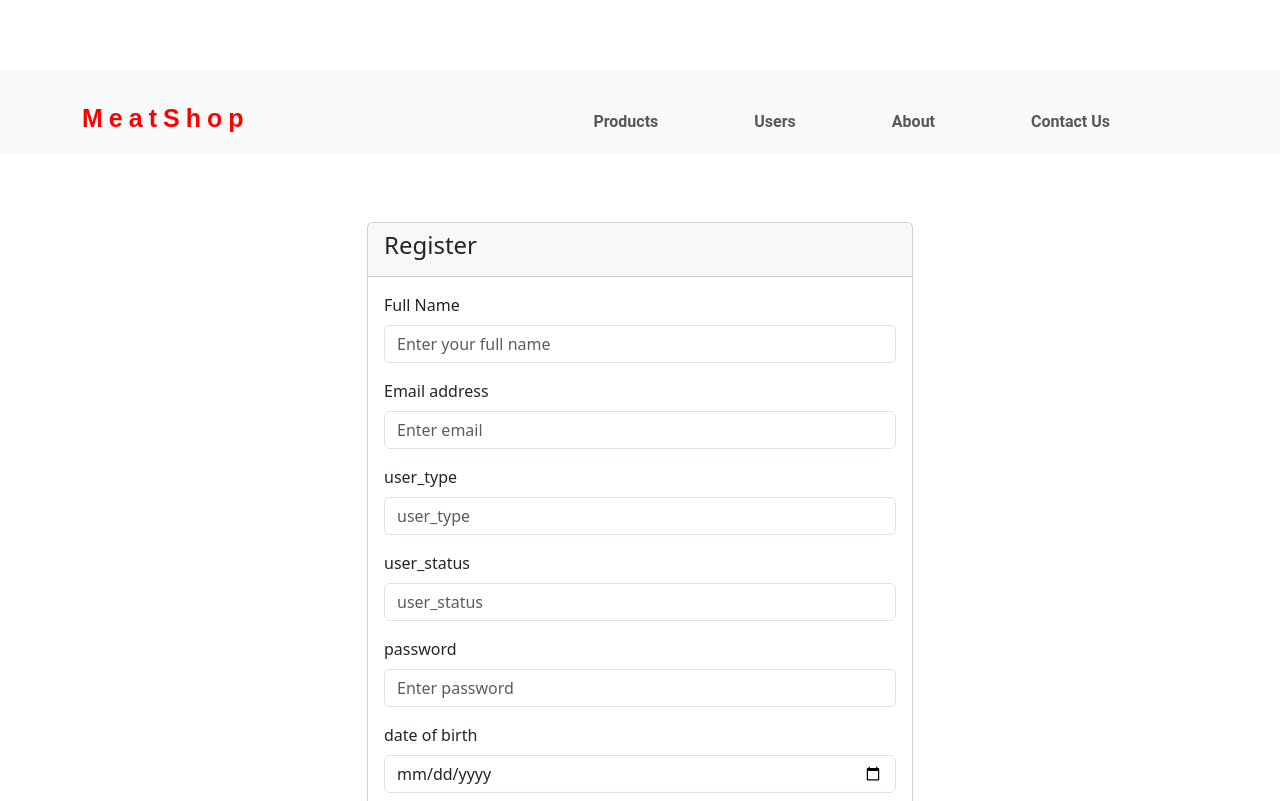
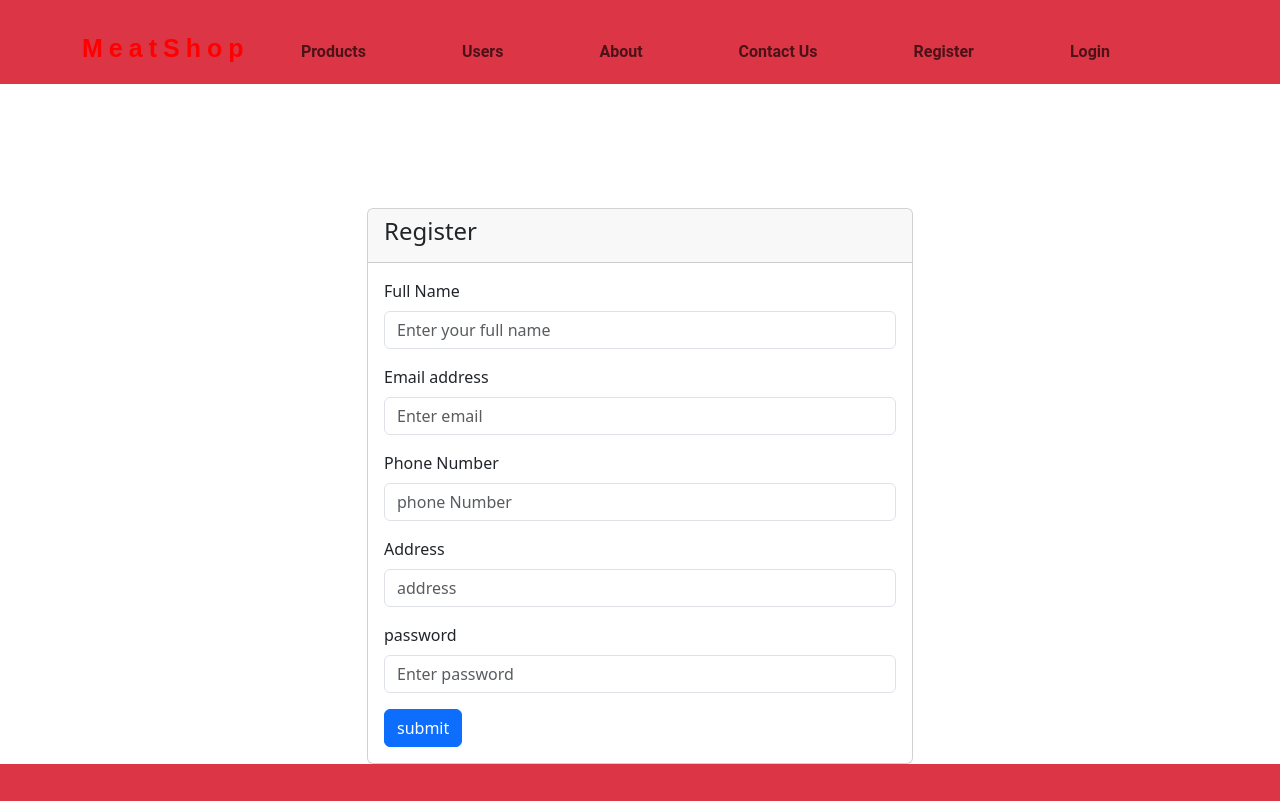
Before and after one commit to Kiboigo/MeatShop, a Flask app: page /register in a window 1280 px wide. Shown: the top 801 px of the page. Run offline with Flask 3, Linux system fonts and the light colour scheme.

Commit message:
this is final yaer project

```diff
--- a/database.py
+++ b/database.py
@@ -2,7 +2,7 @@ import psycopg2
 # psycopg2 is a popular Python adapter for PostgreSQL that allows you to interact with PostgreSQL databases using Python code
 
 try:
-    conn = psycopg2.connect("dbname= esipil user=postgres password=1234")
+    conn = psycopg2.connect("dbname= meat user=postgres password=39457485")
     cur =conn.cursor()
 except Exception as e:
     print(e)
@@ -16,9 +16,9 @@ def fetch_data(tbname):
     except Exception as e:
         return e
 
-def insert_user(v):
+def add_user(v):
     vs = str(v)
-    q = "insert into users(full_name,email,user_type, user_status, password, created_at, dob) "\
+    q = "insert into users(fullname,email,phone,address,h_password, created_at) "\
         "values" + vs
     cur.execute(q)
     conn.commit()
--- a/main.py
+++ b/main.py
@@ -1,5 +1,5 @@
-from flask import Flask, render_template, redirect, request
-from database import fetch_data, insert_user
+from flask import Flask, render_template, redirect, request,url_for
+from database import *
 from werkzeug.security import generate_password_hash, check_password_hash
 
 app = Flask(__name__)
@@ -8,9 +8,10 @@ app = Flask(__name__)
 def hello():
     return render_template("index.html")
 
-@app.route("/students")
+@app.route("/users")
 def students():
    user = fetch_data("users")
+   print(user)
    return render_template("students.html", user = user)
 
 
@@ -26,24 +27,32 @@ def courses():
 
 
 @app.route('/adduser', methods=["POST", "GET"])
-def addproducts():
+def signup():
    if request.method=="POST":
       fullname = request.form["fullname"]
       email = request.form["email"]
-      user_type=request.form["user_type"]
-      user_status = request.form["user_status"]
-      password1 = request.form["password"]
-      password = generate_password_hash(password1)
-      dob = request.form["dob"]
-      user=(fullname,email,user_type, user_status, password, 'now()',dob)
-      insert_user(user)
-      return redirect("/register")
+      phone = request.form["phone"]
+      password = request.form["password"]
+      address = request.form["address"]
+      h_password = generate_password_hash(password)
+      user=(fullname,email,phone,address,h_password,'now()')
+      add_user(user)
+   return redirect("/register")
 
-   # @app.route('/login', methods=["POST", "GET"])
-   # def login():
-   #    if request.method=='POST':
-   #           email = request.form["email"]
-   #           password = request.form["password"]
+@app.route('/login', methods=["POST", "GET"])
+def login():
+    if request.method == 'POST':
+        email = request.form["email"]
+        password = request.form["password"]
+        users = fetch_data('users')
+        for user in users:
+            dbemail = user[2]
+            dbpass = user[5]
+            if dbemail == email and check_password_hash(dbpass, password):
+                # Redirect to dashboard or homepage after successful login
+                return redirect(redirect('/'))  # Assuming you have a route named 'dashboard'
+    return redirect('/login')
+
 
 if __name__ == '__main__':
 
--- a/static/styles.css
+++ b/static/styles.css
@@ -1,5 +1,5 @@
 .image-container {
-    position: relative;
+
     width: 100%;
     overflow: hidden;
 
@@ -18,7 +18,7 @@ body .image {
     padding-top: 20px;
 }
 .img-text{
-    position: absolute;
+
     top: 40%;
     left: 30%;
     right: 30%;
--- a/templates/layout.html
+++ b/templates/layout.html
@@ -13,13 +13,15 @@
             color: black;
             padding-top: 70px;
             margin-bottom: 0px;
+            margin-top:0;
         }
 
         nav {
-            background-color: green;
-            position: fixed;
+            background-color: red;
+            position: relative;
             font-weight: bolder;
             font-family: 'Roboto', sans-serif;
+
         }
 
         ul li {
@@ -34,7 +36,7 @@
 
 
         .custom-footer {
-            background-color: black;
+            background-color: red;
             color: white;
             padding: 20px 20px 20px 20px;
         }
@@ -55,7 +57,7 @@
     </style>
 </head>
 
-<nav class="navbar navbar-expand-lg navbar-light bg-light">
+<nav class="navbar navbar-expand-lg navbar-light bg-danger" style="position:fixed; top: 0; width:100%;">
     <div class="container">
         <!-- Logo -->
         <h2 class="navbar-brand">MeatShop</h2>
@@ -81,17 +83,27 @@
                 <li class="nav-item">
                     <a class="nav-link" href="#">Contact Us</a>
                 </li>
+                <li class="nav-item">
+                    <a class="nav-link" href="/adduser">Register</a>
+                </li>
+
+                <li class="nav-item">
+                    <a class="nav-link" href="/login">Login</a>
+                </li>
+
             </ul>
         </div>
     </div>
 </nav>
 
 <body>
+    <div class="content-wrapper" style="padding-top: 70px;">
+        {% block content %}{% endblock %}
+    </div>
 
-    {% block content %}{% endblock %}
 
 </body>
-<footer class="custom-footer">
+<footer class="custom-footer bg-danger">
     <div class="container">
         <div class="row">
             <div class="col-md-3">
@@ -105,20 +117,20 @@
             <div class="col-md-3">
                 <h4>Contact Us</h4>
                 <p>Ndagani, Chuka-University, TharakaNithi-Kenya</p>
-                <p>Phone: +254 712345678</p>
+                <p>Phone: +254 794368145</p>
                 <p>If you have any questions or feedback, please <a href="mailto:sandaiya50rodric@gmail.com">email
                         us</a>.</p>
             </div>
             <div class="col-md-3">
                 <h4>Opening Hours</h4>
-                <p><strong>Monday-Friday:</strong> 8am-7pm</p>
+                <p><strong>Monday-friday:</strong> 8am-7pm</p>
                 <p><strong>Saturday:</strong> 9am-5pm</p>
                 <p><strong>Sunday:</strong> Closed</p>
             </div>
 
             <div id="map" class="col-md-3">
                 <iframe
-                    src="https://www.google.com/maps/embed?pb=!1m18!1m12!1m3!1d15936.67213049145!2d35.75107768094218!3d-1.061879993083888!2m3!1f0!2f0!3f0!3m2!1i1024!2i768!4f13.1!3m3!1m2!1s0x182a3d63c03a1327%3A0x96777fbd06842b19!2sOlolulunga%2C%20Narok%2C%20Kenya!5e0!3m2!1sen!2s!4v1637265296793!5m2!1sen!2s&ll=-1.0063016647611112,35.65153262119499"
+                    src="https://www.google.com/maps/embed?pb=!1m18!1m12!1m3!1d7979.512340130317!2d37.652608653359245!3d-0.3198034699732912!2m3!1f0!2f0!3f0!3m2!1i1024!2i768!4f13.1!3m3!1m2!1s0x1827b88d717d25fd%3A0x20fe0c9e97c88a7c!2sndagani!5e0!3m2!1sen!2ske!4v1706217817421!5m2!1sen!2ske"
                     width="100%" height="422px" frameborder="0" style="border:0" allowfullscreen></iframe>
             </div>
 
--- a/templates/register.html
+++ b/templates/register.html
@@ -49,24 +49,19 @@
                                     name="email">
                             </div>
                             <div class="mb-3">
-                                <label for="user_type" class="form-label">user_type</label>
-                                <input type="text" required class="form-control" id="user_type" placeholder="user_type"
-                                    name="user_type">
+                                <label for="phone" class="form-label">Phone Number</label>
+                                <input type="text" required class="form-control" id="phone" placeholder="phone Number"
+                                    name="phone">
                             </div>
                             <div class="mb-3">
-                                <label for="user_status" class="form-label">user_status</label>
-                                <input type="number" required class="form-control" id="user_status"
-                                    placeholder="user_status" name="user_status" min="0" max="4" step="1">
+                                <label for="address" class="form-label">Address</label>
+                                <input type="text" required class="form-control" id="user_status"
+                                    placeholder="address" name="address">
                             </div>
                             <div class="mb-3">
                                 <label for="password" class="form-label">password</label>
                                 <input type="password" required class="form-control" id="password"
                                     placeholder="Enter password" name="password">
-                            </div>
-                            <div class="mb-3">
-                                <label for="dob" class="form-label">date of birth</label>
-                                <input type="date" required class="form-control" id="dob"
-                                    placeholder="Enter date of birth" name="dob">
                             </div>
                             <button type="submit" class="btn btn-primary">submit</button>
                         </form>
```
Also changed, not shown: templates/login.html (added, +50 -0 lines).
